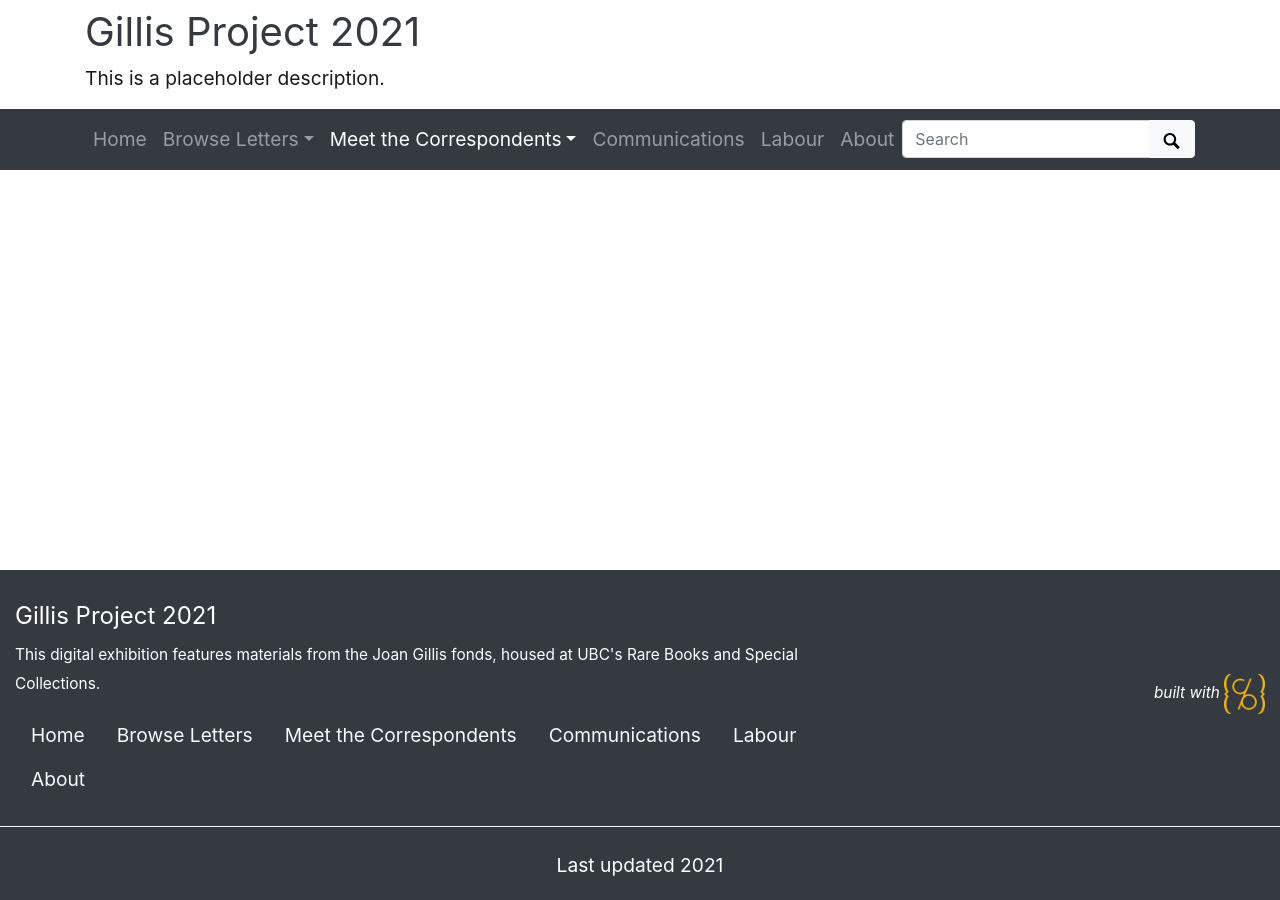
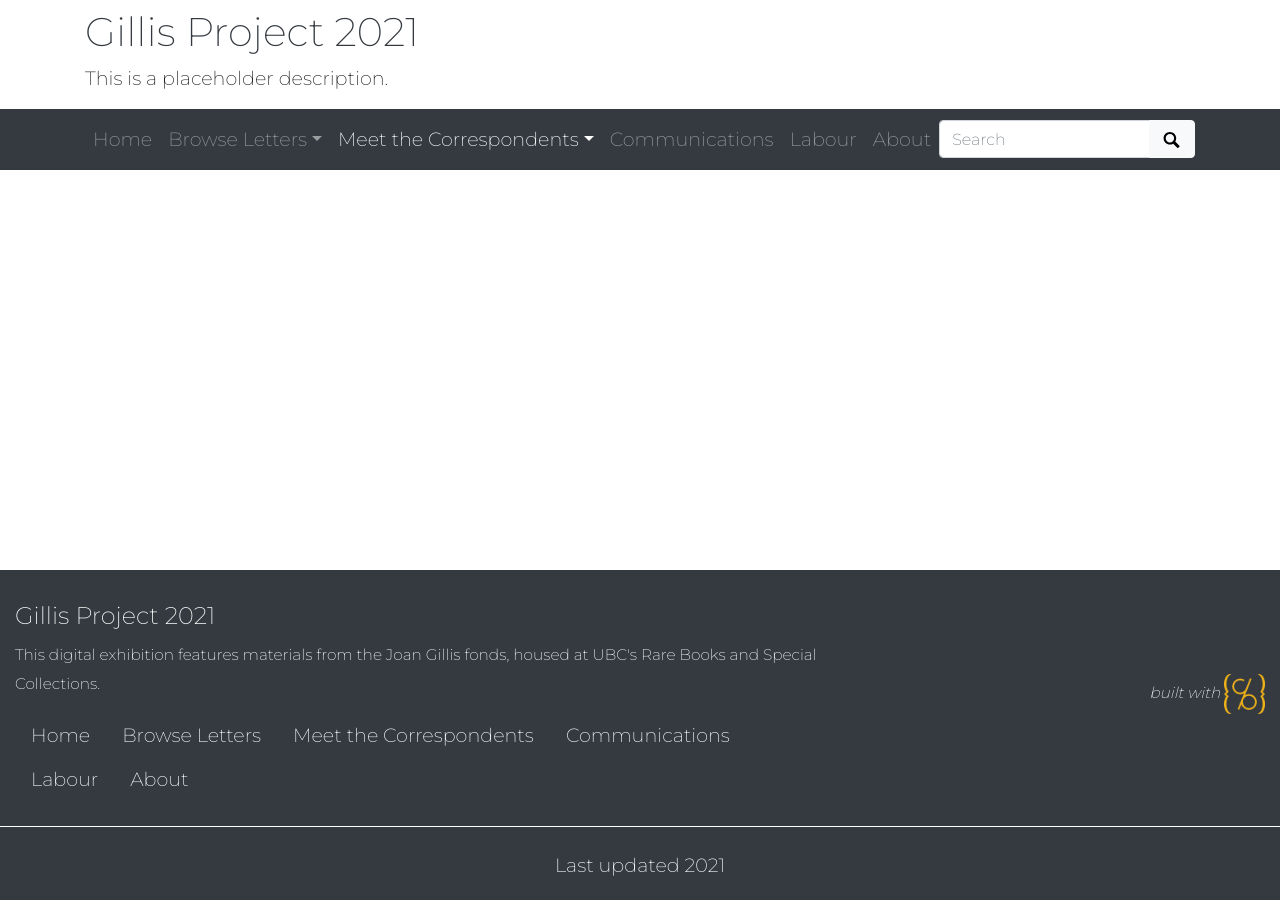
Before and after one commit to ubc-library-rbsc/gillis-2021, a Jekyll site: the page built from pages/tad.md, in a window 1280 px wide. Built offline with Jekyll 4.4.1, drawn with Linux system fonts in a browser that asks for light colours.

Commit message:
Update theme.yml with Montserrat

```diff
--- a/_data/theme.yml
+++ b/_data/theme.yml
@@ -83,5 +83,5 @@
 base-font-size: 1.2em
 text-color: "#191919"
 link-color: "#17a2b8"
-base-font-family: # comment out for bootstrap defaults. e.g. Roboto
+base-font-family: Montserrat # comment out for bootstrap defaults. e.g. Roboto
 font-cdn: <link href="https://fonts.googleapis.com/css2?family=Montserrat:wght@200&display=swap" rel="stylesheet"> # add font stylesheet, e.g. <link href="https://fonts.googleapis.com/css?family=Roboto&display=swap" rel="stylesheet">
```
